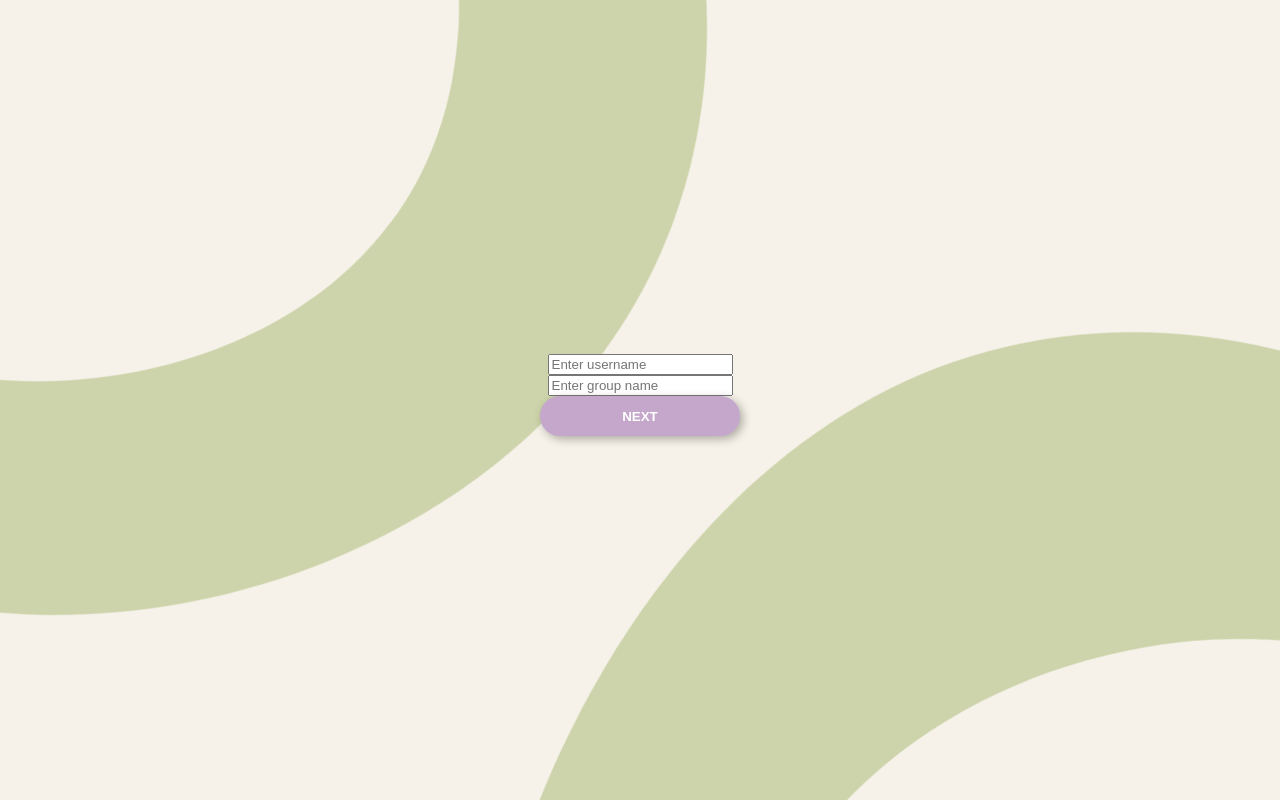
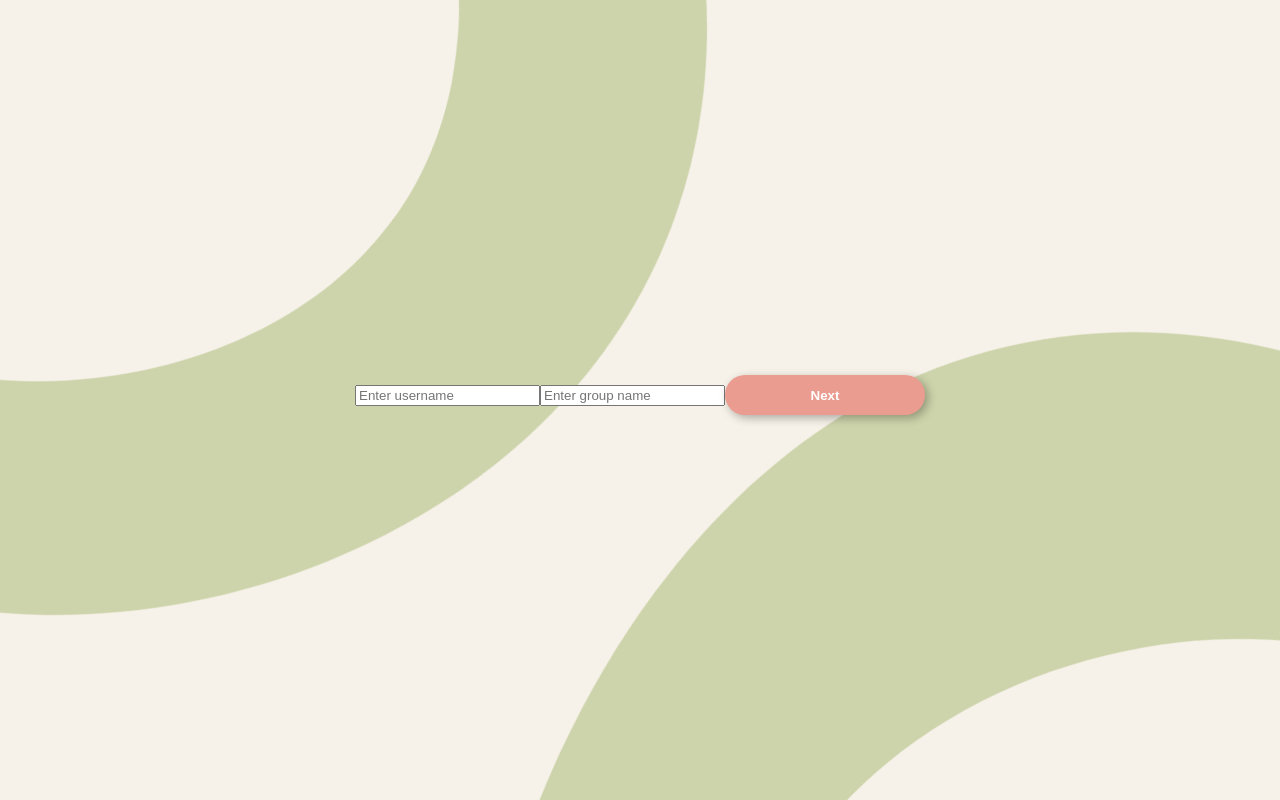
Before and after one commit to BC14-GPT-great-programming-team/Great-Programming-Team-Final-Project, a React (Create React App) app in the folder finalproject/: page /creategroup in a window 1280 px wide. Built offline with nearby package versions, Linux system fonts and the light colour scheme; no server answers; the database is empty.

Commit message:
create group inputs working

```diff
--- a/finalproject/src/App.js
+++ b/finalproject/src/App.js
@@ -1,5 +1,5 @@
 //import rounds to use useContext
-import { RoundsProvider, useRounds } from './roundData';
+import { RoundsProvider, useRounds } from "./roundData";
 
 import { BrowserRouter, Routes, Route, useNavigate } from "react-router-dom";
 import VoteScreen from "./pages//VoteScreen/VoteScreen";
@@ -91,7 +91,6 @@ function App() {
     setRounds(initialRounds);
   }
 
-
   //this function is called in the vote screen by the handleVote function which is called by the option buttons on the vote screen. It takes in the option name and sets the current result state to the option name. This is then passed down to the results page and displayed.
   function setCurrentResult(optionname) {
     setTheCurrentResult(optionname);
@@ -179,14 +178,9 @@ function App() {
           <PreFilter prefilters={prefilters} setpreFilters={setpreFilters} />
         }
       />
-      <Route path="/creategroup"
-      element={
-        <CreateGroup/>} />
+      <Route path="/creategroup" element={<CreateGroup />} />
 
-      <Route path="/Lobby"
-      element={
-        <Lobby/>} />
-
+      <Route path="/lobby" element={<Lobby />} />
     </Routes>
   );
 }
@@ -195,8 +189,8 @@ function Root() {
   return (
     <BrowserRouter>
       <RoundsProvider>
-    <App />
-  </RoundsProvider>
+        <App />
+      </RoundsProvider>
       {/* <PreFilterSVG /> */}
     </BrowserRouter>
   );
--- a/finalproject/src/pages/CreateGroup/CreateGroup.js
+++ b/finalproject/src/pages/CreateGroup/CreateGroup.js
@@ -1,26 +1,74 @@
 import "./CreateGroup.css";
-import Button from "../../Components/Button/Button";
+
 import PreFilterSVG from "../PreFilterPage/PreFilterSVGGreen";
-import { Link } from "react-router-dom";
-import {useState} from "react";
+import { useNavigate } from "react-router-dom";
+import { useState } from "react";
 
 function CreateGroup() {
+  // use navigate
+  const navigate = useNavigate();
 
+  // States
+  const [userNameInput, setUserNameInput] = useState("");
+  const [groupNameInput, setGroupNameInput] = useState("");
+  const [userValid, setuserValid] = useState(false);
+  const [groupValid, setGroupValid] = useState(false);
 
+  // Funtions for inputs
+  const handleUserNameChange = (event) => {
+    const inputText = event.target.value.trim();
+    setUserNameInput(inputText);
+    console.log(userNameInput);
+    setuserValid(!!inputText);
+  };
 
+  const handleGroupNameChange = (event) => {
+    const inputText = event.target.value.trim();
+    setGroupNameInput(inputText);
+    console.log(groupNameInput);
+    setGroupValid(!!inputText);
+  };
+
+  const handleGroupSubmit = (event) => {
+    event.preventDefault();
+    if (userValid && groupValid) {
+      navigate("/lobby");
+    }
+  };
 
   return (
     <div className="CreateGroup">
-      <input placeholder="Enter username"/>
-      <input placeholder="Enter group name"/>
-
-<Link to="/lobby">
-      <Button btnText="NEXT" />
-</Link>
+      <form onSubmit={handleGroupSubmit}>
+        <input
+          onChange={handleUserNameChange}
+          type="text"
+          name="groupName"
+          value={userNameInput}
+          placeholder="Enter username"
+          required
+        />
+        <input
+          placeholder="Enter group name"
+          onChange={handleGroupNameChange}
+          type="text"
+          name="groupName"
+          value={groupNameInput}
+          required
+        />
+        <button
+          className="createGroupBtn"
+          style={{
+            backgroundColor: userValid && groupValid ? "#c5a7cb" : "#ea9c90",
+          }}
+          disabled={!userValid && !groupValid}
+          type="submit"
+        >
+          Next
+        </button>
+      </form>
       <PreFilterSVG />
     </div>
   );
-
 }
 
 export default CreateGroup;
```
Also changed, not shown: finalproject/src/pages/Lobby/Lobby.js (+3 -7 lines).
